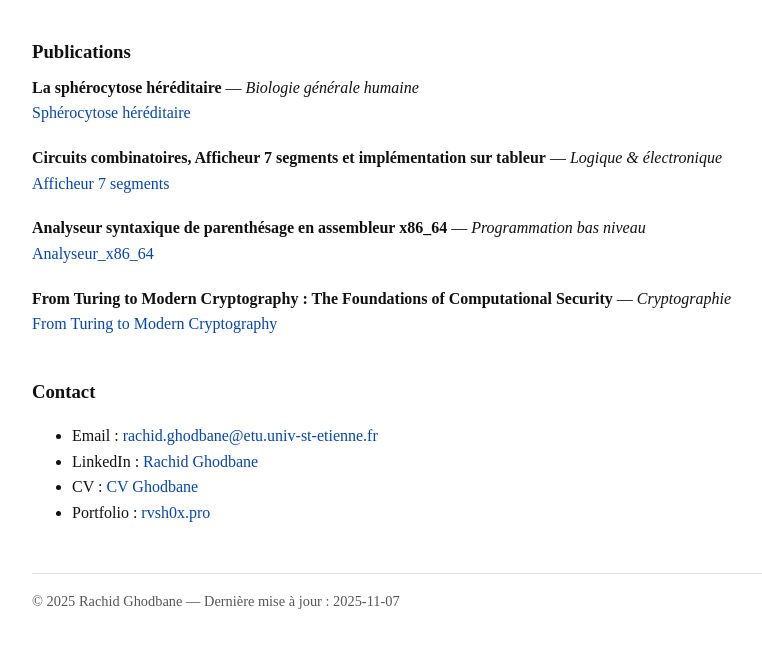
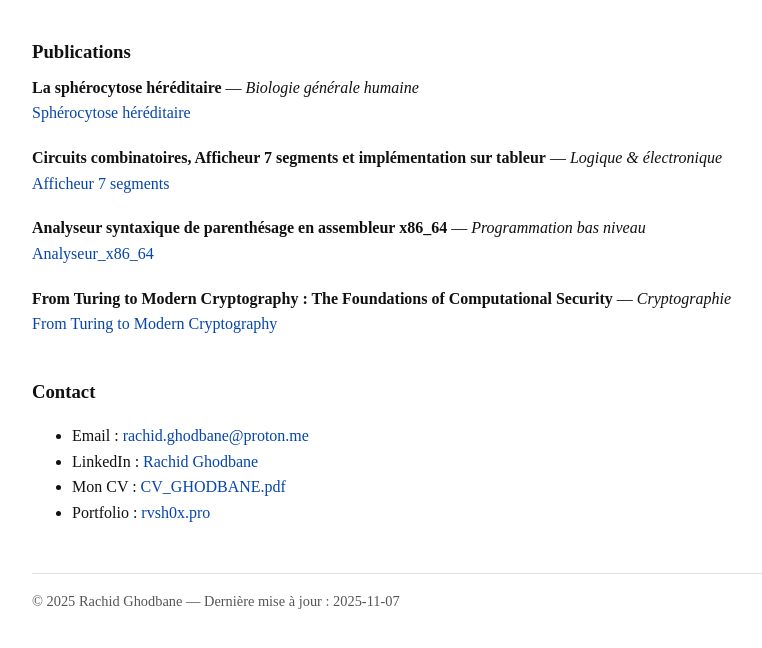
Before and after one commit to rvsh0x/academic-works, a plain HTML site: page index.html in a window 1280 px wide. Shown: the part 152-800 px from the top of the page, without its empty margins (0-762 px from the left). Drawn offline with Linux system fonts and the light colour scheme.

Commit message:
Update index.html

```diff
--- a/index.html
+++ b/index.html
@@ -103,9 +103,9 @@
     <section id="contact" aria-labelledby="contact-title">
       <h3 id="contact-title">Contact</h3>
       <ul>
-        <li>Email : <a href="mailto:rachid.ghodbane@etu.univ-st-etienne.fr.com">rachid.ghodbane@etu.univ-st-etienne.fr</a></li>
+        <li>Email : <a href="mailto:rachid.ghodbane@proton.me">rachid.ghodbane@proton.me</a></li>
         <li>LinkedIn : <a href="https://www.linkedin.com/in/rachid-g-6888b1248/">Rachid Ghodbane</a></li>
-        <li>CV : <a href="papers/CV_GHODBANE.pdf">CV Ghodbane</a>
+        <li>Mon CV : <a href="papers/CV_GHODBANE.pdf">CV_GHODBANE.pdf</a>
         <li>Portfolio : <a href="https://rvsh0x.pro">rvsh0x.pro</a></li>
 
 
```
